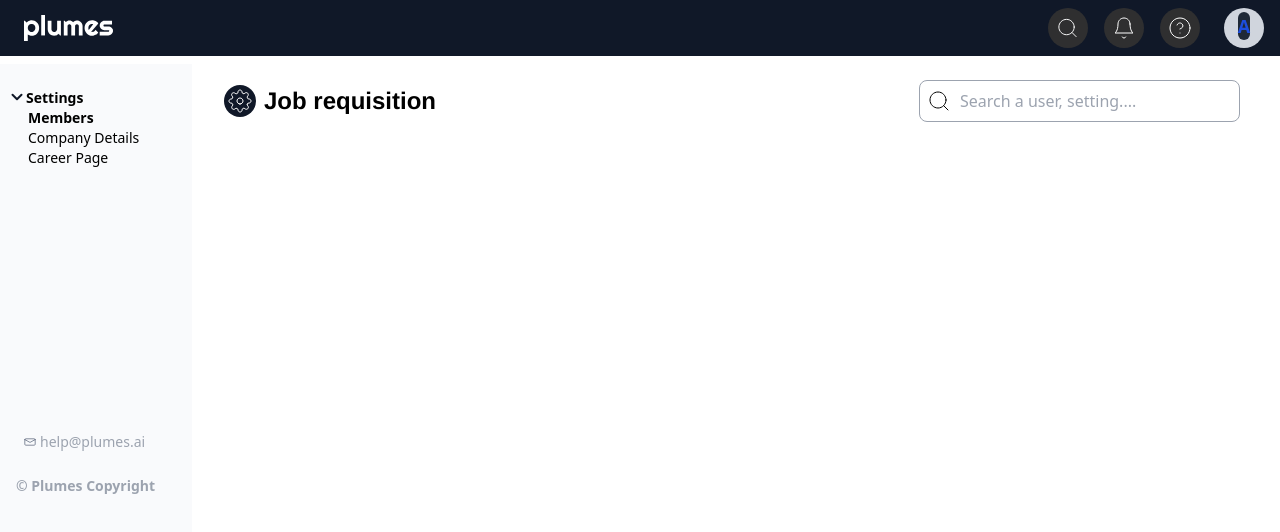
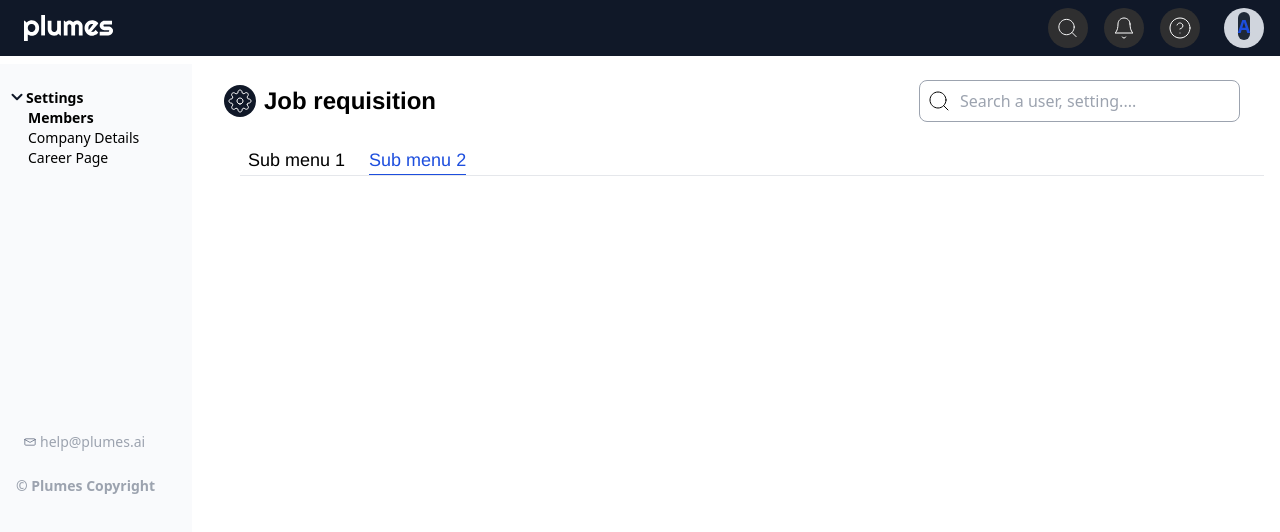
Before and after one commit to satyamksharma/demo-1, a Next.js app: page / in a window 1280 px wide. Shown: the top 532 px of the page. Built offline with nearby package versions, Linux system fonts and the light colour scheme.

Commit message:
add: menu toggle

```diff
--- a/src/app/page.js
+++ b/src/app/page.js
@@ -6,6 +6,7 @@ import { useState } from 'react';
 export default function Home() {
     const [isDropdownOpen, setDropdownOpen] = useState(false);
     const [isSidebarOpen, setSidebarOpen] = useState(true);
+    const [isSubMenuActive, setSubMenuActive] = useState(1);
 
     const toggleDropdown = () => {
         setDropdownOpen(!isDropdownOpen);
@@ -190,8 +191,29 @@ export default function Home() {
                             </svg>
                         </form>
                     </div>
-                    <div className=''>
-                        <ul className=''></ul>
+                    <div className='m-4'>
+                        <ul className='flex gap-x-6 border-b p-2 pb-0 text-lg font-text-md-regular font-medium cursor-pointer'>
+                            <li
+                                className={`hover:text-iris-100 ${
+                                    isSubMenuActive === 0
+                                        ? 'text-iris-100 border-iris-100 border-b'
+                                        : ''
+                                }`}
+                                onClick={() => setSubMenuActive(0)}
+                            >
+                                Sub menu 1
+                            </li>
+                            <li
+                                className={`hover:text-iris-100 ${
+                                    isSubMenuActive === 1
+                                        ? 'text-iris-100 border-iris-100 border-b'
+                                        : ''
+                                }`}
+                                onClick={() => setSubMenuActive(1)}
+                            >
+                                Sub menu 2
+                            </li>
+                        </ul>
                     </div>
                 </div>
             </section>
```
